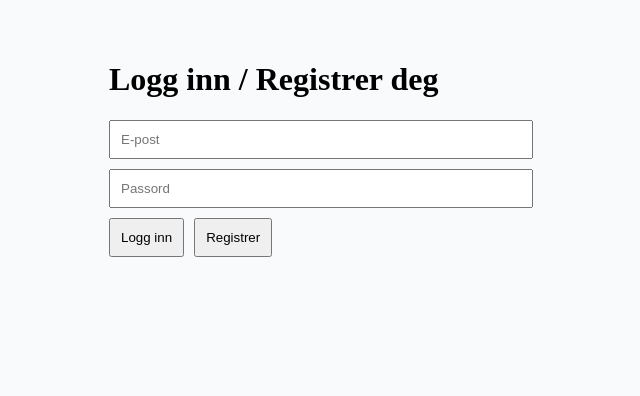
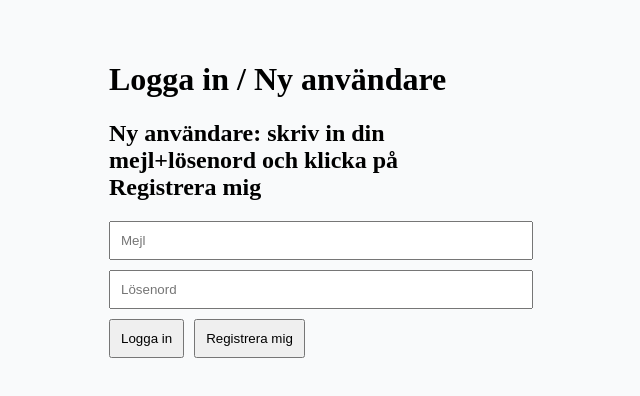
Before and after one commit to JackMack007/VMEMSpelet, a Next.js app: page /login in a window 1280 px wide. Shown: the top 396 px of the page, without its empty margins (331-971 px from the left). Built offline with nearby package versions, Linux system fonts and the light colour scheme; no server answers.

Commit message:
Ny påloggningssida

```diff
--- a/src/app/login/page.js
+++ b/src/app/login/page.js
@@ -10,7 +10,7 @@ export default function Login() {
   const handleSignUp = async () => {
     const { error } = await supabase.auth.signUp({ email, password });
     if (error) setMsg(error.message);
-    else setMsg("Sjekk e-posten din for bekreftelseslenke!");
+    else setMsg("Kolla din mail för att bekräfta registreringen!");
   };
 
   const handleLogin = async () => {
@@ -21,11 +21,12 @@ export default function Login() {
 
   return (
     <div style={{ padding: '40px', maxWidth: '400px', margin: '0 auto' }}>
-      <h1>Logg inn / Registrer deg</h1>
-      <input type="email" placeholder="E-post" onChange={e => setEmail(e.target.value)} style={{ display: 'block', width: '100%', marginBottom: '10px', padding: '10px' }} />
-      <input type="password" placeholder="Passord" onChange={e => setPassword(e.target.value)} style={{ display: 'block', width: '100%', marginBottom: '10px', padding: '10px' }} />
-      <button onClick={handleLogin} style={{ marginRight: '10px', padding: '10px' }}>Logg inn</button>
-      <button onClick={handleSignUp} style={{ padding: '10px' }}>Registrer</button>
+      <h1>Logga in / Ny användare</h1>
+	  <h2>Ny användare: skriv in din mejl+lösenord och klicka på Registrera mig</h2>
+      <input type="email" placeholder="Mejl" onChange={e => setEmail(e.target.value)} style={{ display: 'block', width: '100%', marginBottom: '10px', padding: '10px' }} />
+      <input type="password" placeholder="Lösenord" onChange={e => setPassword(e.target.value)} style={{ display: 'block', width: '100%', marginBottom: '10px', padding: '10px' }} />
+      <button onClick={handleLogin} style={{ marginRight: '10px', padding: '10px' }}>Logga in</button>
+      <button onClick={handleSignUp} style={{ padding: '10px' }}>Registrera mig</button>
       <p>{msg}</p>
     </div>
   );
```
Also changed, not shown: frontpage.jpg (added), 1 other file (tests, documents, lock files or other folders).
